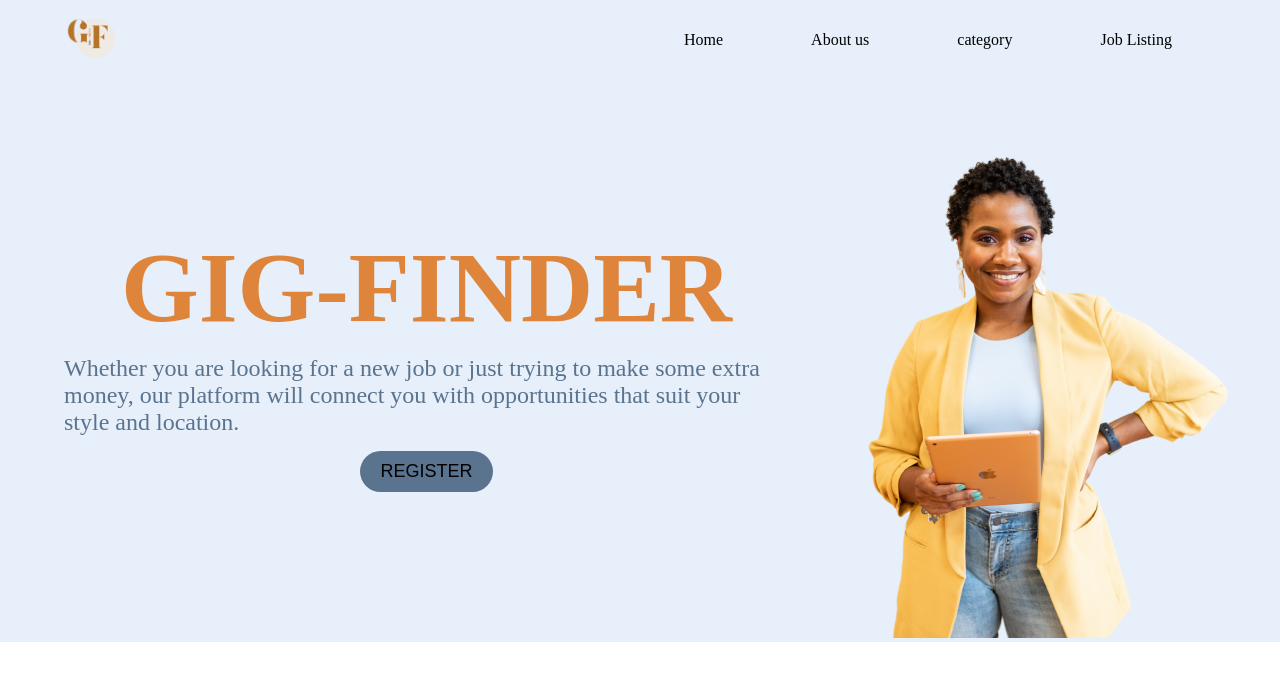
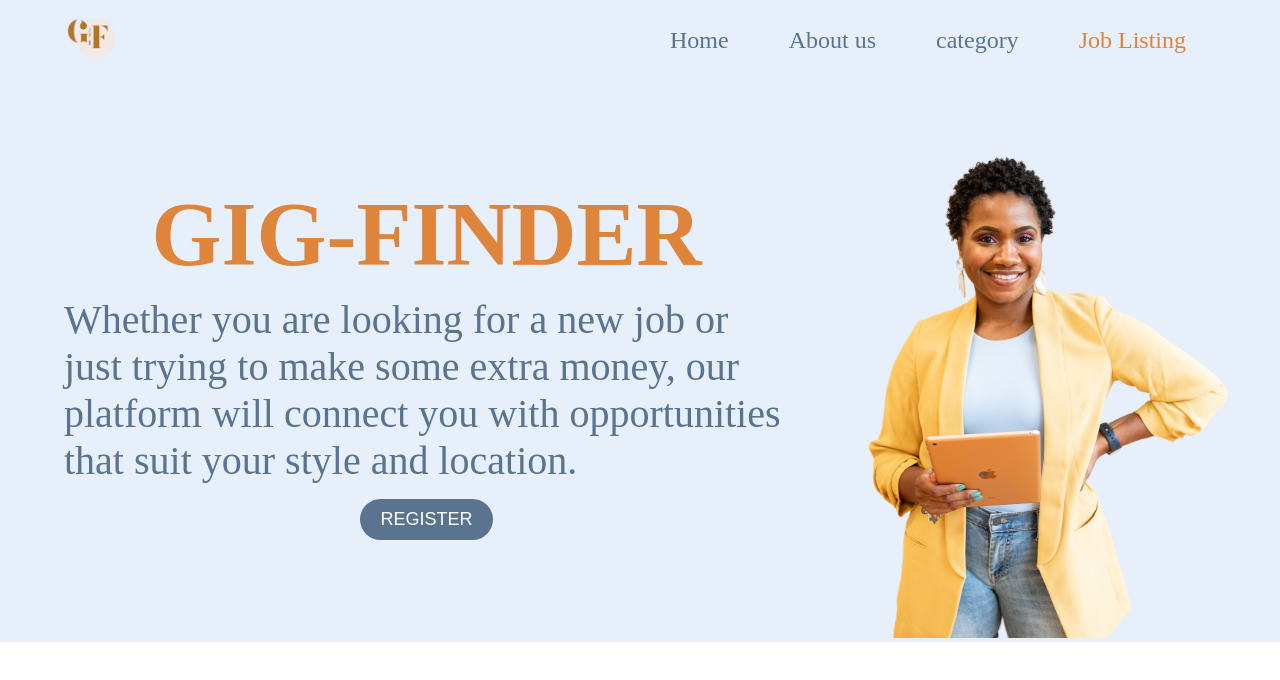
Before and after one commit to ChristabelMasakhwe/gig-finder-app, a React (Create React App) app: page / in a window 1280 px wide. Shown: the top 680 px of the page. Built offline with nearby package versions, Linux system fonts and the light colour scheme.

Commit message:
update navlink

```diff
--- a/src/components/NavBar.js
+++ b/src/components/NavBar.js
@@ -12,7 +12,7 @@ function NavBar() {
                     <a href="/home">Home</a>
                     <a href="/about">About us</a>
                     <a href="/category">category</a>
-                    <a href="/listing">Job Listing</a>
+                    <a href="/listing" id="listing">Job Listing</a>
                 </div>
             </div>
         </header>
--- a/src/index.css
+++ b/src/index.css
@@ -59,15 +59,16 @@ header{
   flex: 1;
 }
 .navlinks a{
+  font-size: 24px;
   text-decoration: none;
-  color: #000;
+  color:rgb(90,115,142);
 }
 #paragraph{
   font-size: 60px;
 }
 
 #heading{
-  font-size: 50px;
+  font-size: 45px;
   margin-bottom:10px;
 }
 
@@ -75,7 +76,7 @@ header{
   text-align: center;
 }
 .tagline p{
-  font-size: 24px;
+  font-size: 40px;
 }
 .tagline{
   display: flex;
@@ -90,3 +91,12 @@ header{
   border-radius: 50px;
   background-color: rgb(90,115,142);
 }
+
+#button{
+  color:white;
+}
+
+#listing{
+
+color: #DF843B;
+}
```
